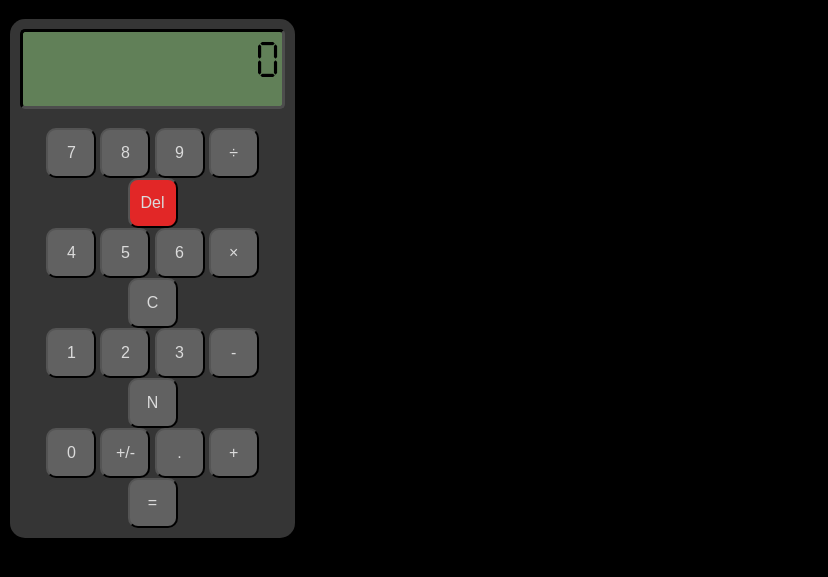
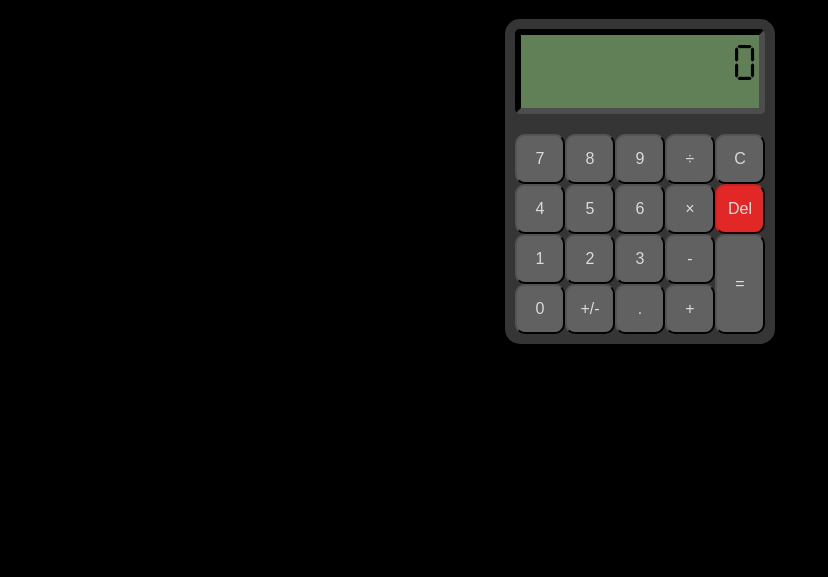
Before and after one commit to JesseSmith687/Calculator-Web-App, a plain HTML site: page index.html in a window 1280 px wide. Shown: the part 63-640 px from the top of the page, without its empty margins (0-828 px from the left). Drawn offline with Linux system fonts and the light colour scheme.

Commit message:
Add files via upload

```diff
--- a/calculator.js
+++ b/calculator.js
@@ -4,7 +4,7 @@ let opperatorTally=[];
 let numberTally=[];
 document.getElementById("screen").innerText = "0";
 
-document.getElementById("1").onclick = function()
+document.getElementById("One").onclick = function()
 {
 
     if(tally=="0"){
@@ -14,7 +14,7 @@ document.getElementById("1").onclick = function()
     }
     document.getElementById("screen").innerText = tally;
 }
-document.getElementById("2").onclick = function()
+document.getElementById("Two").onclick = function()
 {
 
         if(tally=="0"){
@@ -25,7 +25,7 @@ document.getElementById("2").onclick = function()
         document.getElementById("screen").innerText = tally;
 
 }
-document.getElementById("3").onclick = function()
+document.getElementById("Three").onclick = function()
 {
     if(tally=="0"){
         tally="3"
@@ -34,7 +34,7 @@ document.getElementById("3").onclick = function()
     }
     document.getElementById("screen").innerText = tally;
 }
-document.getElementById("4").onclick = function()
+document.getElementById("Four").onclick = function()
 {
     if(tally=="0"){
         tally="4"
@@ -43,7 +43,7 @@ document.getElementById("4").onclick = function()
     }
     document.getElementById("screen").innerText = tally;
 }
-document.getElementById("5").onclick = function()
+document.getElementById("Five").onclick = function()
 {
     if(tally=="0"){
         tally="5"
@@ -52,7 +52,7 @@ document.getElementById("5").onclick = function()
     }
     document.getElementById("screen").innerText = tally;
 }
-document.getElementById("6").onclick = function()
+document.getElementById("Six").onclick = function()
 {
     if(tally=="0"){
         tally="6"
@@ -61,7 +61,7 @@ document.getElementById("6").onclick = function()
     }
     document.getElementById("screen").innerText = tally;
 }
-document.getElementById("7").onclick = function()
+document.getElementById("Seven").onclick = function()
 {
     if(tally=="0"){
         tally="7"
@@ -70,7 +70,7 @@ document.getElementById("7").onclick = function()
     }
     document.getElementById("screen").innerText = tally;
 }
-document.getElementById("8").onclick = function()
+document.getElementById("Eight").onclick = function()
 {
     if(tally=="0"){
         tally="8"
@@ -79,7 +79,7 @@ document.getElementById("8").onclick = function()
     }
     document.getElementById("screen").innerText = tally;
 }
-document.getElementById("9").onclick = function()
+document.getElementById("Nine").onclick = function()
 {
     if(tally=="0"){
         tally="9"
@@ -88,14 +88,14 @@ document.getElementById("9").onclick = function()
     }
     document.getElementById("screen").innerText = tally;
 }
-document.getElementById("0").onclick = function()
+document.getElementById("Zero").onclick = function()
 {
     if(tally!="0"&&tally!=""){
         tally = tally + "0"
         document.getElementById("screen").innerText = tally;
     }
 }
-document.getElementById(".").onclick = function()
+document.getElementById("Point").onclick = function()
 {
     if(tally==""){
         tally = tally + "0"+ ".";
@@ -119,7 +119,7 @@ document.getElementById("Del").onclick = function()
     }
     document.getElementById("screen").innerText = tally;
 }
-document.getElementById("+/-").onclick = function()
+document.getElementById("Negative").onclick = function()
 {
 
     if(tally=="0"){
@@ -131,7 +131,7 @@ document.getElementById("+/-").onclick = function()
         document.getElementById("screen").innerText = tally;
     }
 }
-document.getElementById("/").onclick = function()
+document.getElementById("Divide").onclick = function()
 {
     if(tally!="0"&&tally!=""&&!tally.endsWith("+")&&!tally.endsWith("-")&&!tally.endsWith("*")&&!tally.endsWith("/")&&!tally.endsWith(".")){
         opperatorTally.push("/")
@@ -147,7 +147,7 @@ document.getElementById("X").onclick = function()
         document.getElementById("screen").innerText = tally;
     }
 }
-document.getElementById("-").onclick = function()
+document.getElementById("Minus").onclick = function()
 {
     if(tally!="0"&&tally!=""&&!tally.endsWith("+")&&!tally.endsWith("-")&&!tally.endsWith("*")&&!tally.endsWith("/")&&!tally.endsWith(".")){
         opperatorTally.push("-")
@@ -155,7 +155,7 @@ document.getElementById("-").onclick = function()
     document.getElementById("screen").innerText = tally;
     }
 }
-document.getElementById("+").onclick = function()
+document.getElementById("Plus").onclick = function()
 {
     if(tally!="0"&&tally!=""&&!tally.endsWith("+")&&!tally.endsWith("-")&&!tally.endsWith("*")&&!tally.endsWith("/")&&!tally.endsWith(".")){
         opperatorTally.push("+")
@@ -168,7 +168,7 @@ document.getElementById("C").onclick = function()
     tally = "0";
     document.getElementById("screen").innerText = tally;
 }
-document.getElementById("=").onclick = function()
+document.getElementById("Equals").onclick = function()
 {
     if(tally.endsWith("+")||tally.endsWith("-")||tally.endsWith("*")||tally.endsWith("/")||tally.endsWith(".")){
         tally = tally.slice(0,(tally.length-1))
--- a/index.html
+++ b/index.html
@@ -10,28 +10,28 @@
     <h1 id="heading">Calculator</h1>
     <div id="body">
         <div id="screen"></div><br>
-        <div id="keypad">
-        <button id="7">7</button>
-        <button id="8">8</button>
-        <button id="9">9</button>
-        <button id="/">÷</button>
-        <button id="Del">Del</button><br>
-        <button id="4">4</button>
-        <button id="5">5</button>
-        <button id="6">6</button>
+
+        <button id="Seven">7</button>
+        <button id="Eight">8</button>
+        <button id="Nine">9</button>
+        <button id="Divide">÷</button>
+        <button id="C">C</button>
+        <button id="Four">4</button>
+        <button id="Five">5</button>
+        <button id="Six">6</button>
         <button id="X">×</button>
-        <button id="C">C</button><br>
-        <button id="1">1</button>
-        <button id="2">2</button>
-        <button id="3">3</button>
-        <button id="-">-</button>
-        <button >N</button><br>
-        <button id="0">0</button>
-        <button id="+/-">+/-</button>
-        <button id=".">.</button>
-        <button id="+">+</button>
-        <button id="=">=</button>
-        </div>
+        <button id="Del">Del</button>
+        <button id="One">1</button>
+        <button id="Two">2</button>
+        <button id="Three">3</button>
+        <button id="Minus">-</button>
+
+        <button id="Zero">0</button>
+        <button id="Negative">+/-</button>
+        <button id="Point">.</button>
+        <button id="Plus">+</button>
+        <button id="Equals">=</button>
+
     </div>
     <script src="calculator.js"></script>
 </body>
--- a/style1.css
+++ b/style1.css
@@ -24,12 +24,15 @@ body
 }
 #body
 {
+    margin: auto;
+    display: grid;
     padding: 10px;
-
     border-radius: 15px;
     height: auto;
-    width: 265px;
+    width:min-content;
     background-color: rgb(53, 53, 53);
+    grid-template-rows: 85px 20px 50px 50px 50px 50px;
+    grid-template-columns: 50px 50px 50px 50px 50px;
 }
 button
 {
@@ -37,21 +40,16 @@ button
     background-color: rgb(97, 97, 97);
     border-radius: 10px;
     margin: 0px;
-    height: 50px;
-    width: 50px;
     font-size: medium;
 }
 button:hover
 {
     background-color: rgb(124, 124, 124);
 }
-#keypad
-{
-    height: auto;
-    text-align: center;
-}
 #screen
 {
+    grid-row: 1;
+    grid-column: 1 / 6;
     font-family: 'Seven-Segment';
     overflow-x:auto;
     padding: 2px;
@@ -59,15 +57,94 @@ button:hover
     font-style: bold;
     border-style: inset;
     border-color: rgb(77, 77, 77);
+    border-width: 6px;
     background-color: rgb(97, 128, 88);
     color: rgb(0, 0, 0);
-    height:70px;
     text-align: right;
     border-radius: 5px;
 }
+#Seven{
+    grid-row: 3;
+    grid-column: 1;
+}
+#Eight{
+    grid-row:3;
+    grid-column: 2;
+}
+#Nine{
+    grid-row:3;
+    grid-column: 3;
+}
+#Divide{
+    grid-row:3;
+    grid-column: 4;
+}
+#C{
+    grid-row:3;
+    grid-column: 5;
+}
+#Four{
+    grid-row:4;
+    grid-column: 1;
+}
+#Five{
+    grid-row:4;
+    grid-column: 2;
+}
+#Six{
+    grid-row:4;
+    grid-column: 3;
+}
+#X{
+    grid-row:4;
+    grid-column: 4;
+}
 #Del{
+    grid-row:4;
+    grid-column: 5;
     background-color: rgb(226, 39, 39);
+    border-style:outset;
+    border-color: rgb(110, 21, 21);
+}
+#Del:active{
+    border-style: inset;
 }
 #Del:hover{
     background-color:rgb(223, 101, 101) ;
 }
+#One{
+    grid-row:5;
+    grid-column: 1;
+}
+#Two{
+    grid-row:5;
+    grid-column: 2;
+}
+#Three{
+    grid-row:5;
+    grid-column: 3;
+}
+#Minus{
+    grid-row:5;
+    grid-column: 4;
+}
+#Zero{
+    grid-row:6;
+    grid-column: 1;
+}
+#Negative{
+    grid-row:6;
+    grid-column: 2;
+}
+#Point{
+    grid-row:6;
+    grid-column: 3;
+}
+#Plus{
+    grid-row:6;
+    grid-column: 4;
+}
+#Equals{
+    grid-row:5 / 7;
+    grid-column: 5;
+}
```
